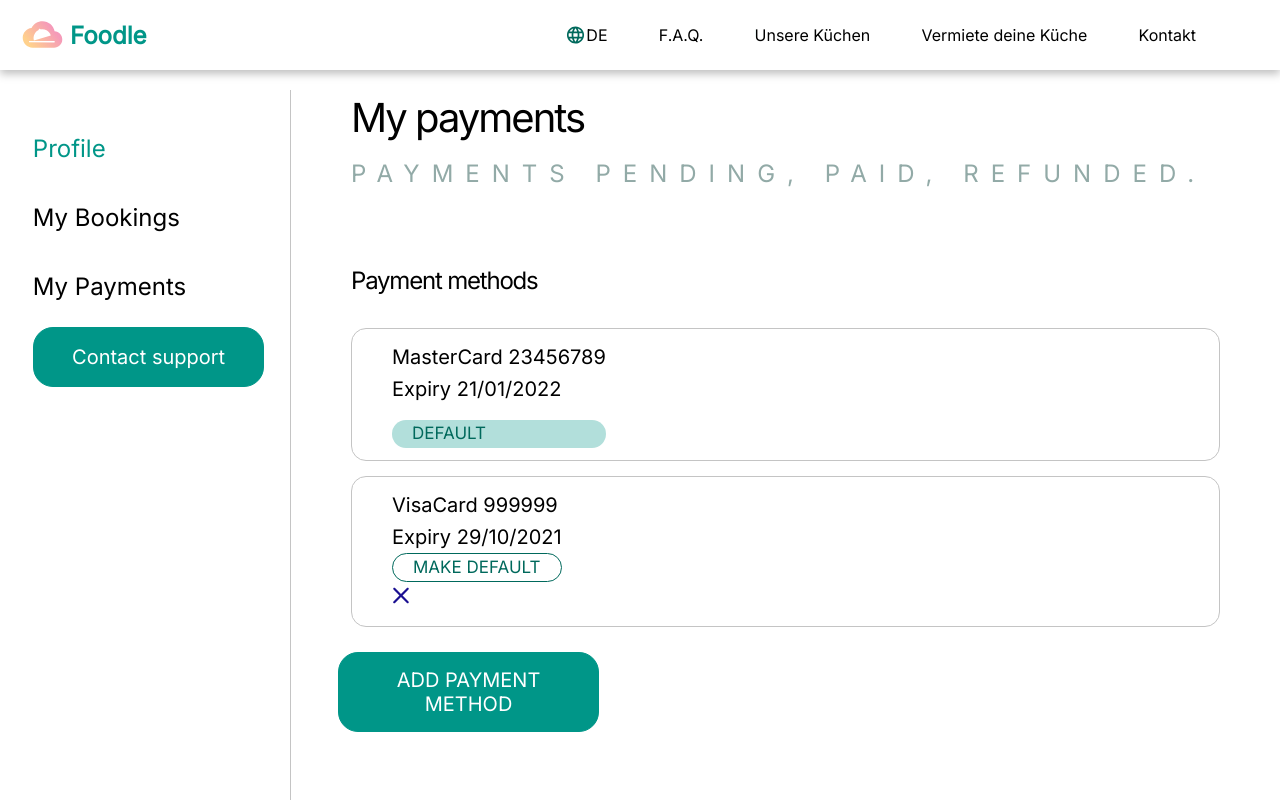
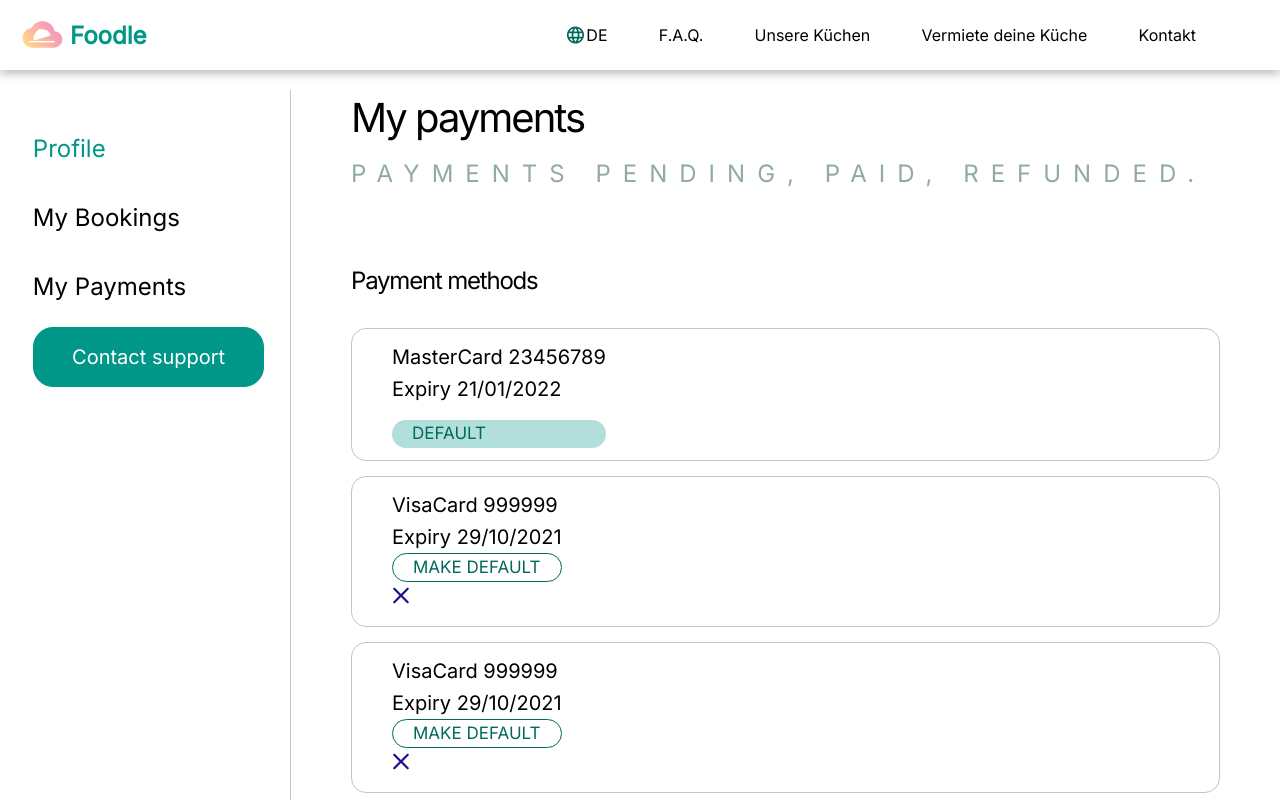
Before and after one commit to FoodleBerlin/foodle, a Next.js app: page /payments in a window 1280 px wide. Shown: the top 800 px of the page. Built offline with nearby package versions, Linux system fonts and the light colour scheme; no server answers; a web font is replaced by a local one.

Commit message:
feat: add more dummy data for payment methods

```diff
--- a/pages/payments/index.tsx
+++ b/pages/payments/index.tsx
@@ -59,6 +59,18 @@ const Payments: NextPage= ()=>{
             date: '29/10/2021',
             number: 999999,
             default: false
+        },
+        {
+            type: 'VisaCard',
+            date: '29/10/2021',
+            number: 999999,
+            default: false
+        },
+        {
+            type: 'VisaCard',
+            date: '29/10/2021',
+            number: 999999,
+            default: false
         }
     ]
 
```
